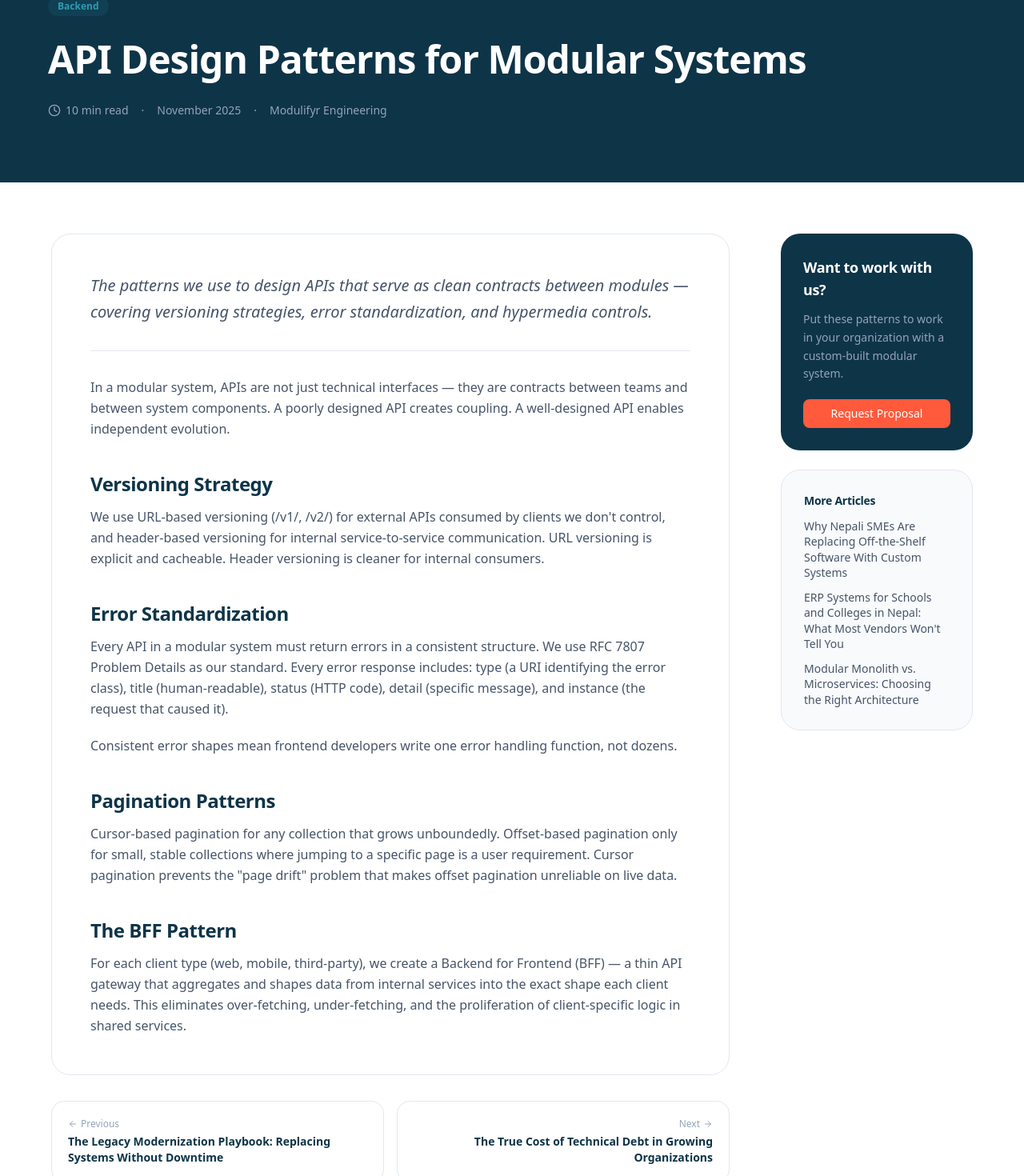
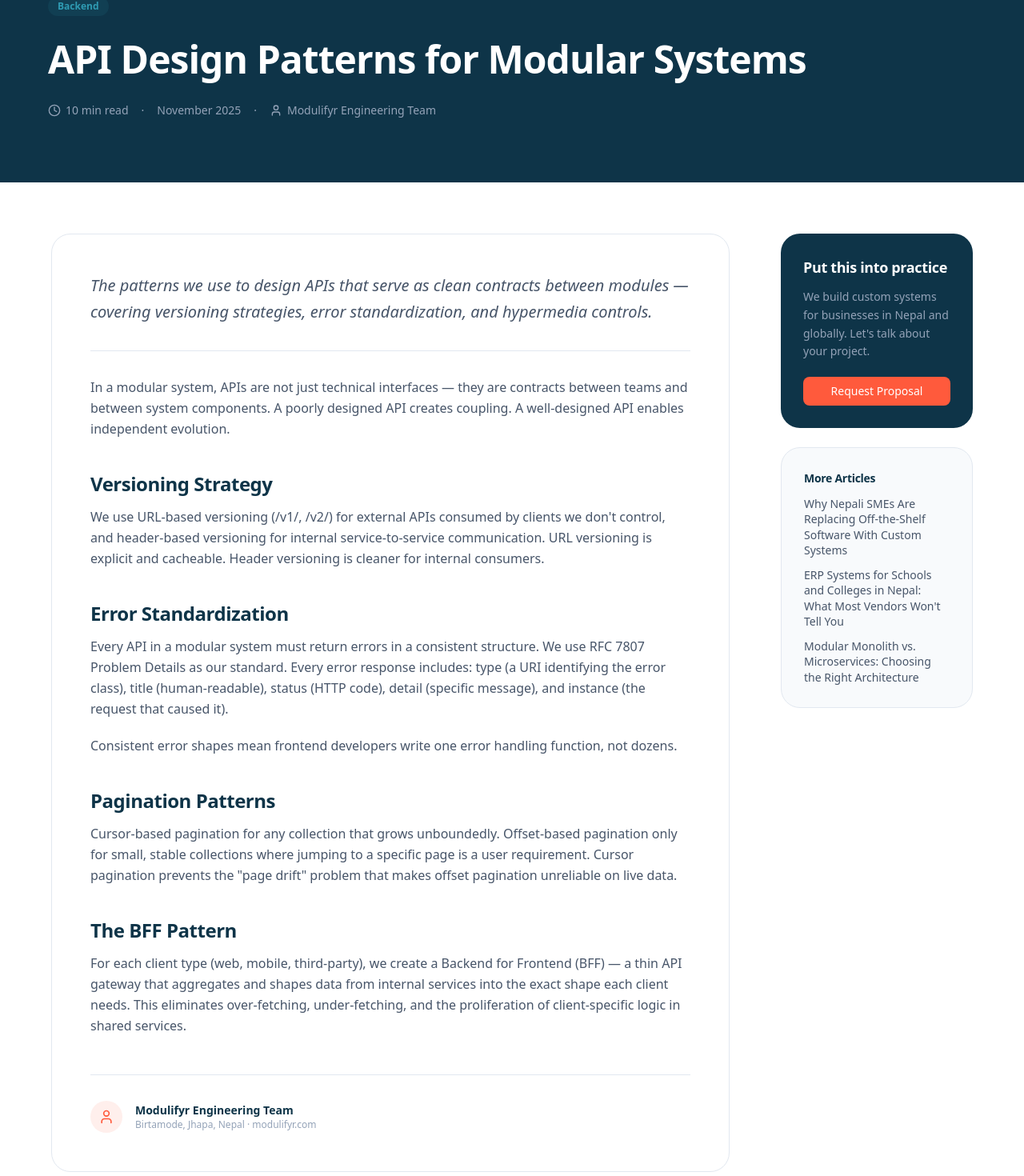
Before and after one commit to modulifyr-lab/modulifyr-website, a Next.js app: page /blog/api-design-patterns in a window 1280 px wide. Shown: the part 218-1688 px from the top of the page at 80% size. Built offline with nearby package versions, Linux system fonts and the light colour scheme.

Commit message:
Update page.tsx

```diff
--- a/src/app/blog/[slug]/page.tsx
+++ b/src/app/blog/[slug]/page.tsx
@@ -3,7 +3,7 @@ import Link from "next/link";
 import { notFound } from "next/navigation";
 import { Button } from "@/components/ui/Button";
 import { posts } from "../page";
-import { ArrowLeft, ArrowRight, Clock } from "lucide-react";
+import { ArrowLeft, ArrowRight, Clock, User } from "lucide-react";
 
 type Props = { params: { slug: string } };
 
@@ -17,6 +17,13 @@ export async function generateMetadata({ params }: Props): Promise<Metadata> {
     return {
         title: `${post.title} | Modulifyr Blog`,
         description: post.excerpt,
+        openGraph: {
+            title: post.title,
+            description: post.excerpt,
+            type: "article",
+            publishedTime: post.dateISO,
+            authors: ["Modulifyr Engineering"],
+        }
     };
 }
 
@@ -37,7 +44,29 @@ export default function BlogPostPage({ params }: Props) {
     const prev = posts[currentIndex - 1] ?? null;
     const next = posts[currentIndex + 1] ?? null;
 
-    // Parse the content into sections (naive markdown-ish)
+    const articleSchema = {
+        "@context": "https://schema.org",
+        "@type": "Article",
+        "headline": post.title,
+        "description": post.excerpt,
+        "datePublished": post.dateISO,
+        "dateModified": post.dateISO,
+        "author": {
+            "@type": "Organization",
+            "name": "Modulifyr Engineering",
+            "url": "https://modulifyr.com"
+        },
+        "publisher": {
+            "@type": "Organization",
+            "name": "Modulifyr",
+            "url": "https://modulifyr.com",
+            "logo": {
+                "@type": "ImageObject",
+                "url": "https://modulifyr.com/company-logo.png"
+            }
+        }
+    };
+
     const sections = post.content
         .trim()
         .split("\n\n")
@@ -51,6 +80,11 @@ export default function BlogPostPage({ params }: Props) {
 
     return (
         <div className="flex flex-col w-full">
+            <script
+                type="application/ld+json"
+                dangerouslySetInnerHTML={{ __html: JSON.stringify(articleSchema) }}
+            />
+
             {/* Hero */}
             <section className="bg-brand-navy text-white py-20">
                 <div className="container-custom max-w-4xl">
@@ -66,7 +100,7 @@ export default function BlogPostPage({ params }: Props) {
                         <span>·</span>
                         <span>{post.date}</span>
                         <span>·</span>
-                        <span>Modulifyr Engineering</span>
+                        <span className="flex items-center gap-1.5"><User className="w-4 h-4" /> Modulifyr Engineering Team</span>
                     </div>
                 </div>
             </section>
@@ -95,6 +129,16 @@ export default function BlogPostPage({ params }: Props) {
                                         )
                                     ))}
                                 </div>
+                                {/* Author footer */}
+                                <div className="mt-12 pt-8 border-t border-border-base flex items-center gap-4">
+                                    <div className="w-10 h-10 bg-brand-orange/10 rounded-full flex items-center justify-center">
+                                        <User className="w-5 h-5 text-brand-orange" />
+                                    </div>
+                                    <div>
+                                        <p className="text-sm font-bold text-brand-navy">Modulifyr Engineering Team</p>
+                                        <p className="text-xs text-text-muted">Birtamode, Jhapa, Nepal · modulifyr.com</p>
+                                    </div>
+                                </div>
                             </div>
 
                             {/* Navigation */}
@@ -117,9 +161,9 @@ export default function BlogPostPage({ params }: Props) {
                         {/* Sidebar */}
                         <aside className="flex flex-col gap-6">
                             <div className="bg-brand-navy text-white rounded-3xl p-7 sticky top-28">
-                                <h3 className="font-heading font-bold text-lg mb-3">Want to work with us?</h3>
+                                <h3 className="font-heading font-bold text-lg mb-3">Put this into practice</h3>
                                 <p className="text-text-muted text-sm leading-relaxed mb-5">
-                                    Put these patterns to work in your organization with a custom-built modular system.
+                                    We build custom systems for businesses in Nepal and globally. Let's talk about your project.
                                 </p>
                                 <Link href="/request-proposal">
                                     <Button className="w-full" size="sm">Request Proposal</Button>
```
